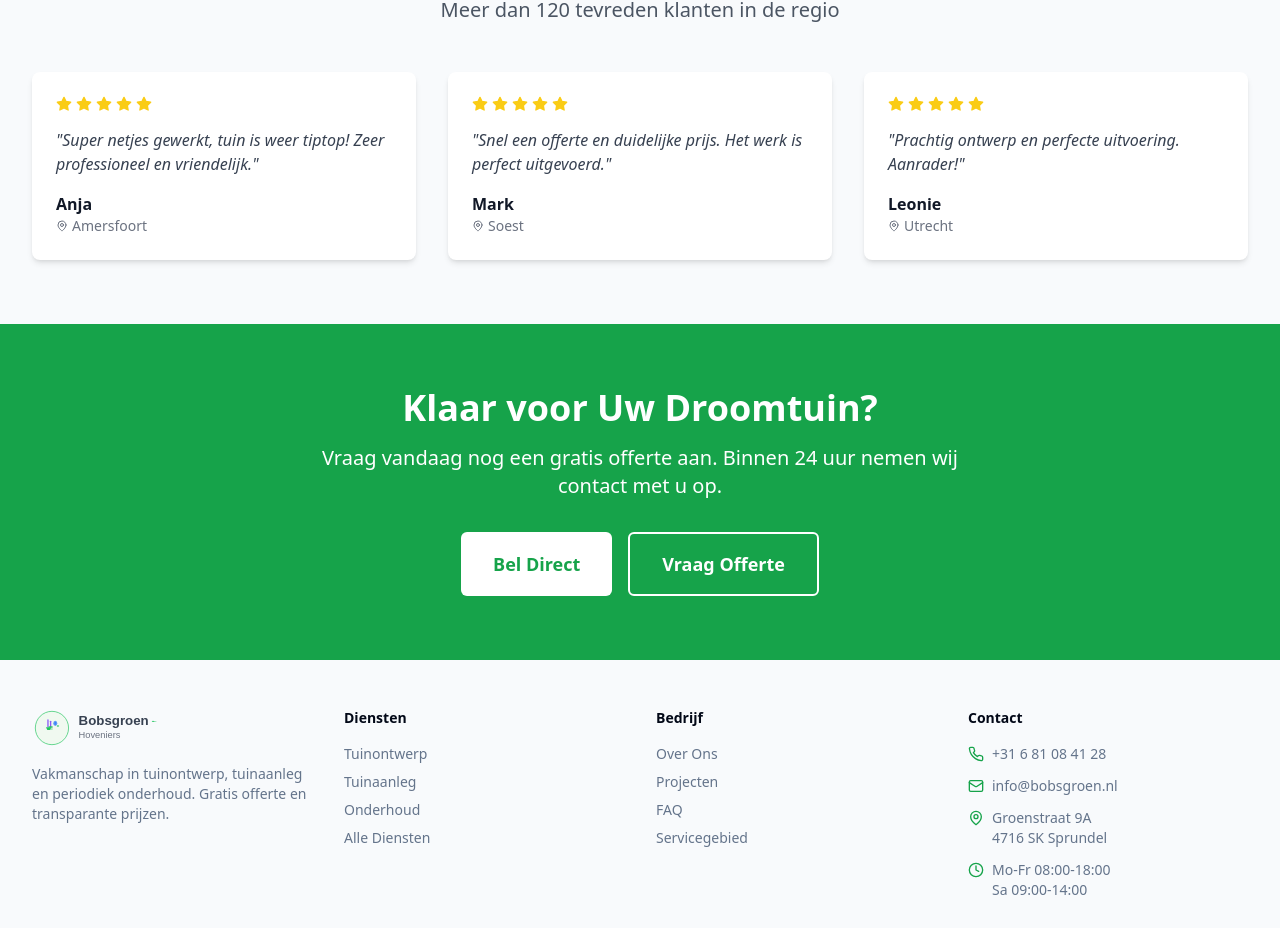
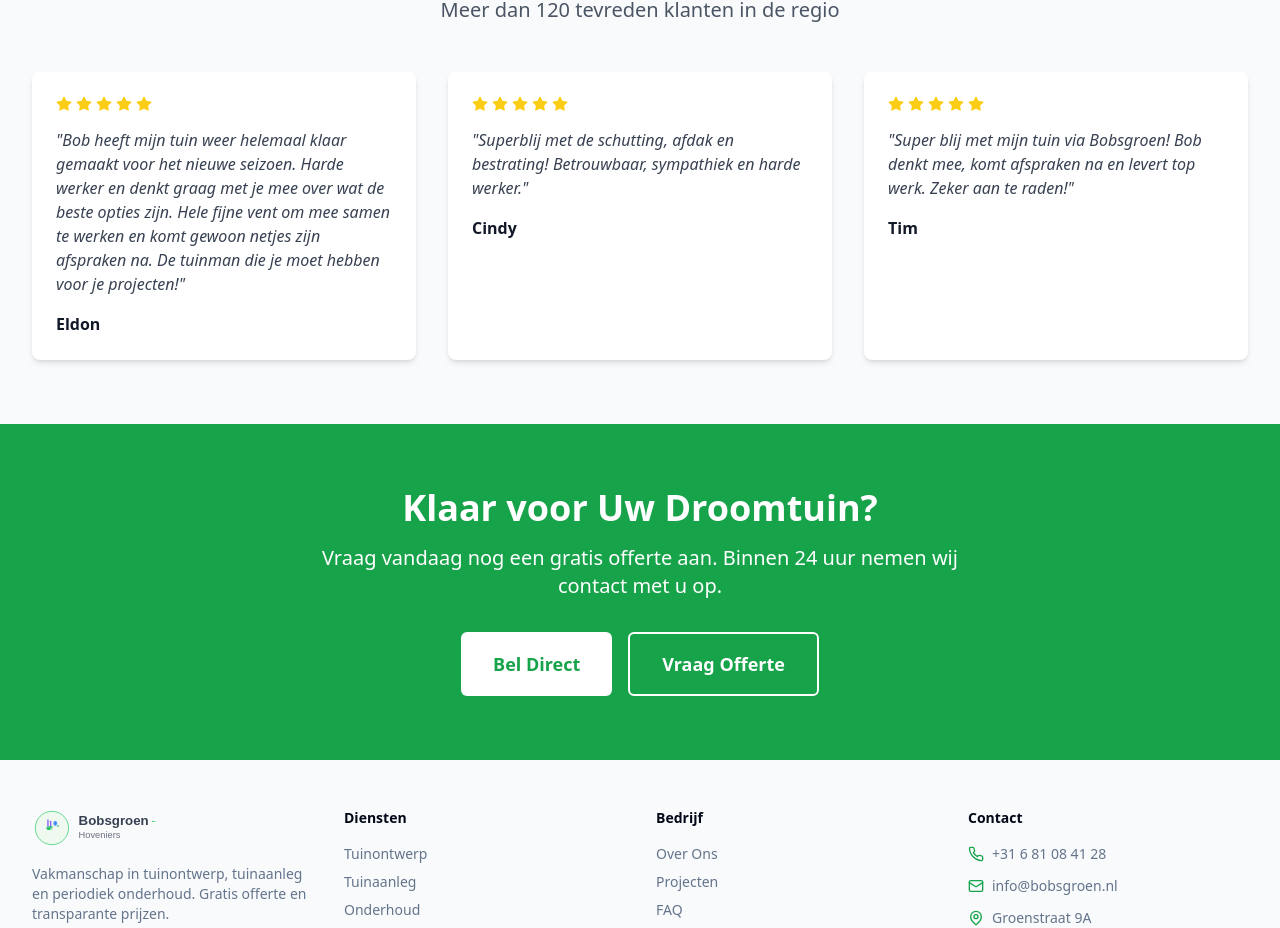
Before and after one commit to eldon-buzink/bob, a Next.js app: page / in a window 1280 px wide. Shown: the part 1757-2685 px from the top of the page. Built offline with nearby package versions, Linux system fonts and the light colour scheme; no server answers.

Commit message:
Update testimonials with real Google reviews from Eldon, Cindy and Tim

```diff
--- a/src/app/page.tsx
+++ b/src/app/page.tsx
@@ -74,19 +74,19 @@ export default function HomePage() {
 
           <div className="grid grid-cols-1 md:grid-cols-3 gap-6 sm:gap-8">
             <TestimonialCard
-              name="Anja"
-              location="Amersfoort"
-              text="Super netjes gewerkt, tuin is weer tiptop! Zeer professioneel en vriendelijk."
+              name="Eldon"
+              text="Bob heeft mijn tuin weer helemaal klaar gemaakt voor het nieuwe seizoen. Harde werker en denkt graag met je mee over wat de beste opties zijn. Hele fijne vent om mee samen te werken en komt gewoon netjes zijn afspraken na. De tuinman die je moet hebben voor je projecten!"
+              rating={5}
             />
             <TestimonialCard
-              name="Mark"
-              location="Soest"
-              text="Snel een offerte en duidelijke prijs. Het werk is perfect uitgevoerd."
+              name="Cindy"
+              text="Superblij met de schutting, afdak en bestrating! Betrouwbaar, sympathiek en harde werker."
+              rating={5}
             />
             <TestimonialCard
-              name="Leonie"
-              location="Utrecht"
-              text="Prachtig ontwerp en perfecte uitvoering. Aanrader!"
+              name="Tim"
+              text="Super blij met mijn tuin via Bobsgroen! Bob denkt mee, komt afspraken na en levert top werk. Zeker aan te raden!"
+              rating={5}
             />
           </div>
         </div>
```
